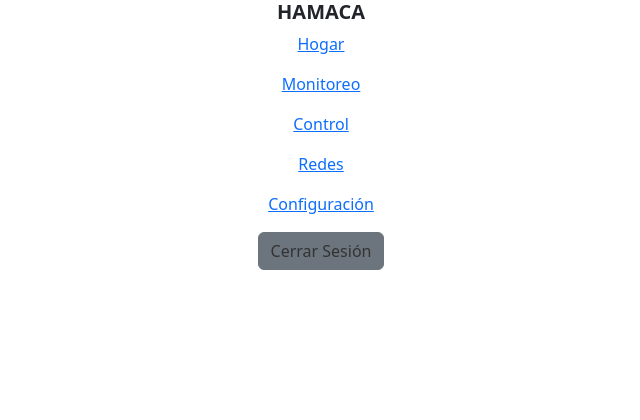
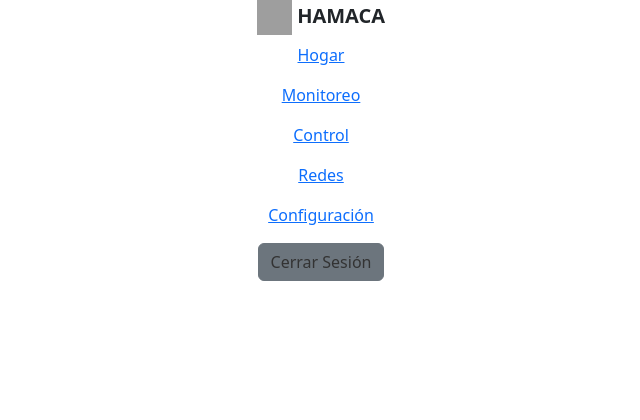
Before and after one commit to peterjuse/hamaca, a Django app: page /hamaca/control/ in a window 1280 px wide. Shown: the top 420 px of the page, without its empty margins (319-959 px from the left). Before the commit the page ends 270 px from the top, so only its background shows below. Run offline with Django 3.2, Linux system fonts and the light colour scheme; the visitor is signed in with stand-in values (Sample User, id 1); data comes from the database, SQL or seed files in the repository; parts of the project's set-up code (start-up, migrations or seed data) failed here and were passed over; some libraries are stand-ins or nearby versions; grey boxes are pictures that could not be loaded.

Commit message:
added favicon and logo to app

```diff
--- a/templates/base.html
+++ b/templates/base.html
@@ -4,6 +4,7 @@
 <html lang="en">
 <head>
     <meta charset="UTF-8">
+    <link rel="icon" type="image/x-icon" href="{% static 'images/favicon.ico' %}">
     <title>HAMACA</title>
     <meta name="description" content="Webapp de control de Smart Gateway">
     <meta name="author" content="Pedro Boll">
@@ -32,7 +33,16 @@
     <!-- Sidebar -->
     <nav id="sidebar">
       <div class="sidebar-header">
-        <h5><strong><center>HAMACA</center></strong></h5><span class=""></span>
+        <h5>
+          <strong>
+            <center>
+              <img src="{% static 'images/hamaca_logo1.png' %}" alt="HAMACA Logo"  width="35" height="35">
+              <span class=""></span>
+              HAMACA
+            </center>
+          </strong>
+        </h5>
+        <span class=""></span>
       </div>
       <center>
         <ul class="list-unstyled components">
```
Also changed, not shown: 1 other file.
